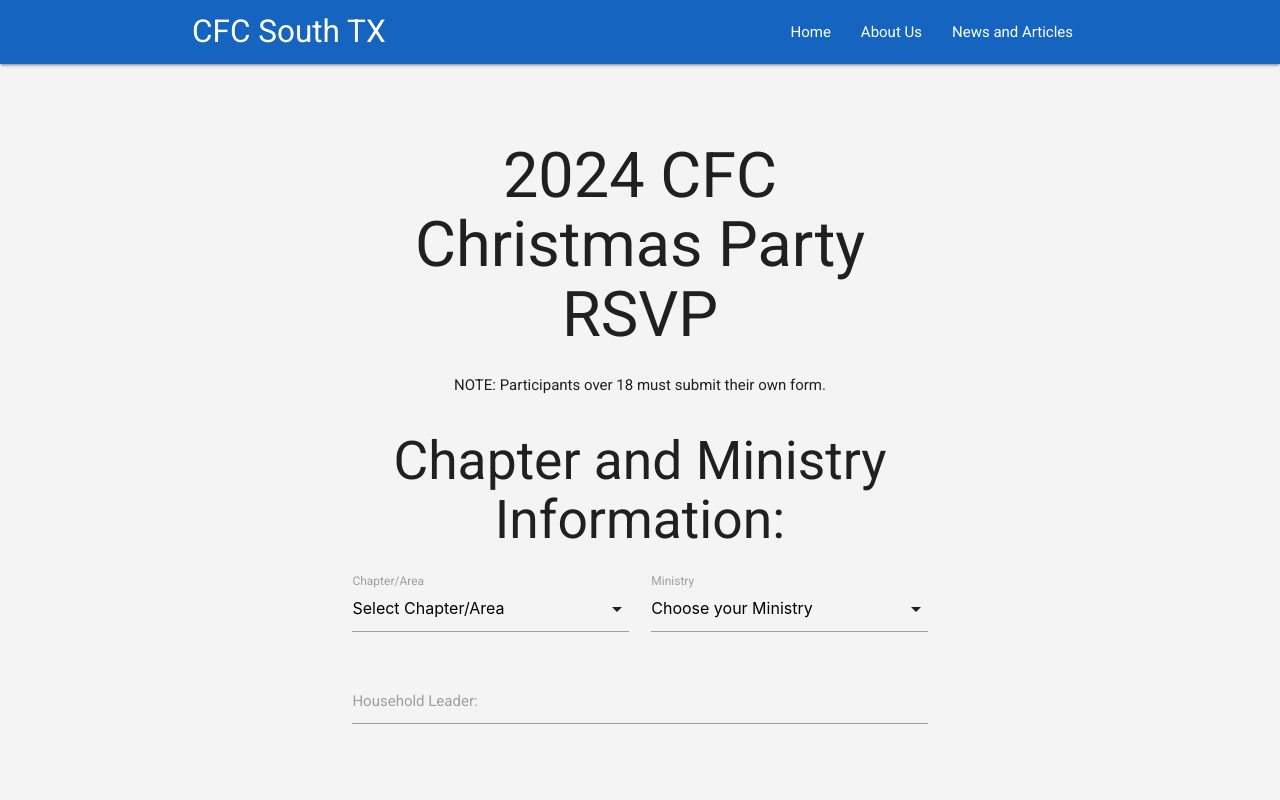
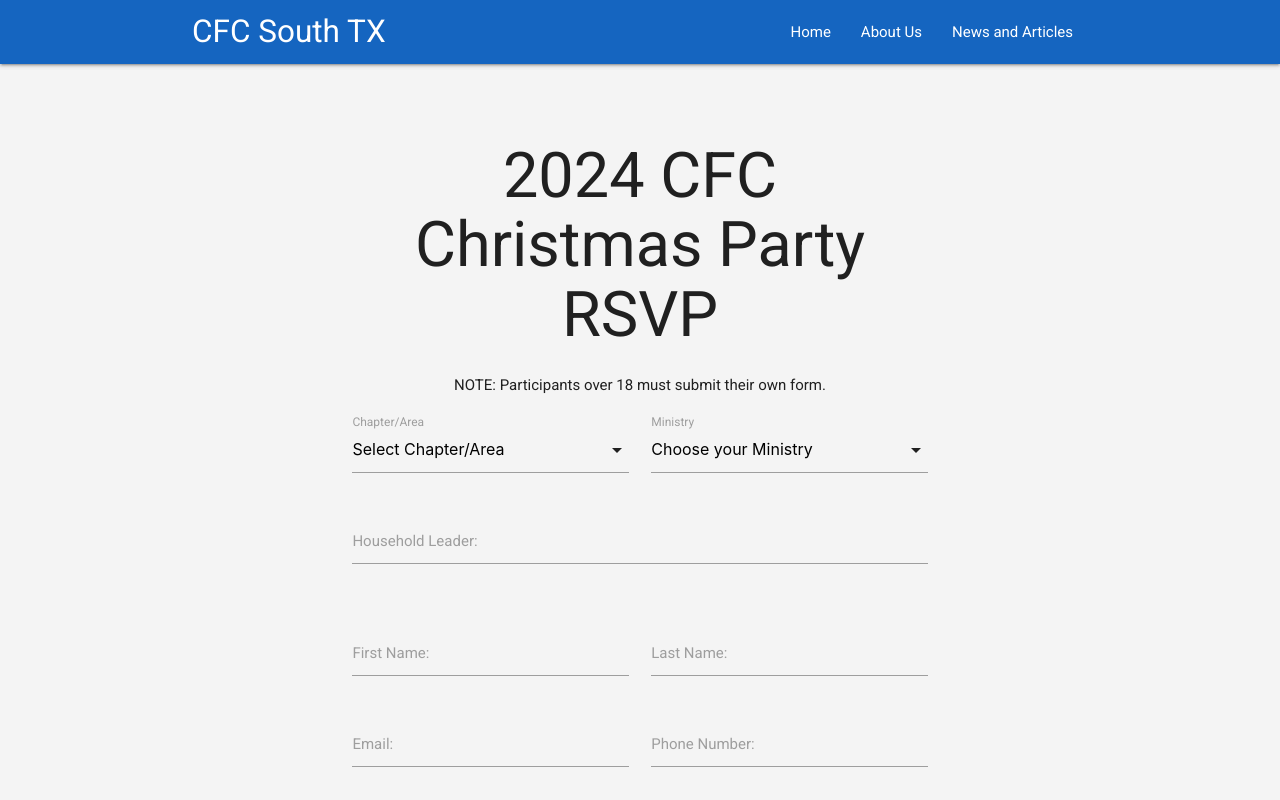
Before and after one commit to joshbatac/couples_for_christ_houston, a Vue app in the folder frontend/: page /register in a window 1280 px wide. Shown: the top 800 px of the page. Built offline with nearby package versions, Linux system fonts and the light colour scheme.

Commit message:
removed h2 c and m

```diff
--- a/frontend/src/views/RegistrationPage.vue
+++ b/frontend/src/views/RegistrationPage.vue
@@ -5,8 +5,6 @@
 
     <form @submit.prevent="submitForm" class="col s12">
       <!-- Fields Container for Chapter/Area and Ministry -->
-      <h2 class="center-align">Chapter and Ministry Information: </h2>
-
       <div class="row">
         <div class="input-field col s12 m6">
       <select v-model="chapter" required>
```
